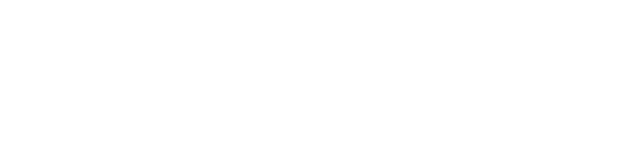
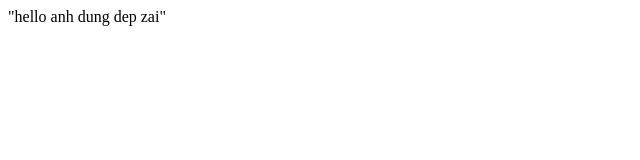
Before and after one commit to nguyenducduyyy/nodejs.blog, a plain HTML site: page index.html in a window 1280 px wide. Shown: the whole page, without its empty margins (0-640 px from the left). Drawn offline with Linux system fonts and the light colour scheme.

Commit message:
anh dung dep trai lan 3

```diff
--- a/index.html
+++ b/index.html
@@ -7,6 +7,6 @@
     <title>Document</title>
 </head>
 <body>
-
+    "hello anh dung dep zai"
 </body>
 </html>
```
